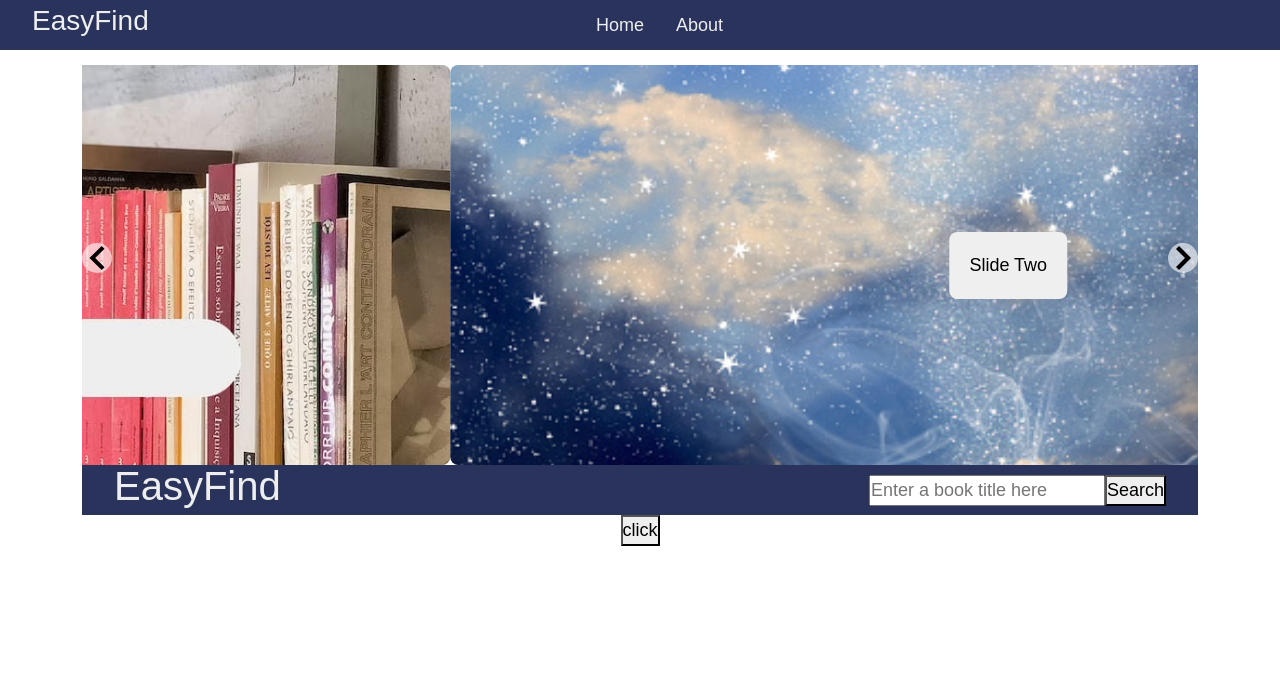
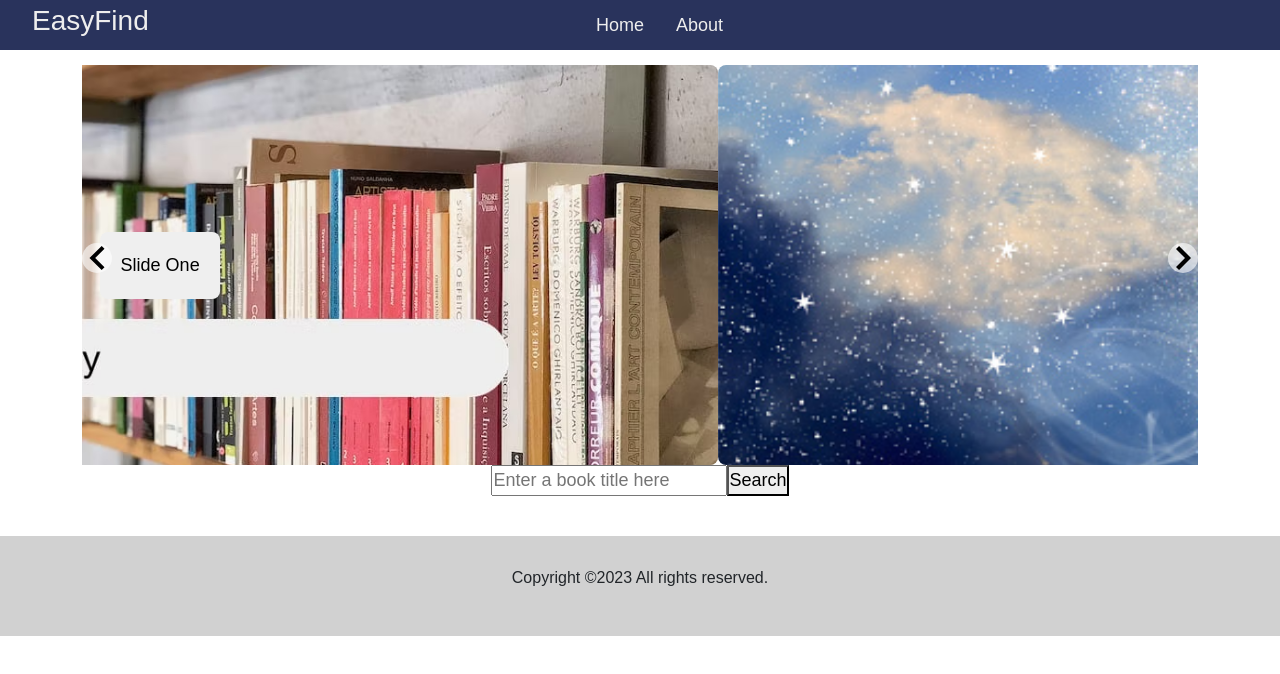
Before and after one commit to vaselisk999/EasyFind, a React (Create React App) app: page / in a window 1280 px wide. Shown: the top 674 px of the page. Built offline with nearby package versions, Linux system fonts and the light colour scheme.

Commit message:
fixed Api and searchbar

```diff
--- a/src/api/index.js
+++ b/src/api/index.js
@@ -1 +1,17 @@
-//using google API
+import axios from 'axios';
+const API_key = "AIzaSyBHjWHoinFLiY5XsV8Hze0Zvz-oZ9rrl5k";
+
+// Function to get volumes data from googleapis API
+const getBooksData = async (searchTerm, callback) => {
+    try {
+        const response = await axios.get(`https://www.googleapis.com/books/v1/volumes?q=${searchTerm}&api-key=${API_key}`)
+        console.log(response, "response")
+        callback(response.data);
+    } catch (error) {
+        console.log(error);
+    }
+}
+
+export  {
+    getBooksData
+}
--- a/src/components/BookComponent/index.js
+++ b/src/components/BookComponent/index.js
@@ -2,6 +2,8 @@ import React from "react";
 import './style.css';
 
 export default function BookComponent({ volumeInfo }) {
+
+    console.log(volumeInfo)
     //cards destructed data
     const { authors, categories, title, imageLinks } = volumeInfo;
 
@@ -25,7 +27,7 @@ export default function BookComponent({ volumeInfo }) {
                     <span>add to wishlist</span>
                 </a>
             </div>
-            <p>{categories.join('')}</p>
+            {/* <p>{categories.join('')}</p> */}
             <hr />
             <h6>{title}</h6>
             <i>by: {authors}</i>
--- a/src/components/BooksListComponent/index.js
+++ b/src/components/BooksListComponent/index.js
@@ -4,39 +4,49 @@ import BookComponent from './../BookComponent';
 import { animated, useTrail } from '@react-spring/web'
 import data from './../../utils/data.json';
 
-export default function BooksListComponent({ triggered }) {
-    const [books, setBooks] = useState(data.items);
+export default function BooksListComponent({ books }) {
+    const [items, setItems] = useState([]);
 
     // use Tril hook automatically orchestrates the springs to stagger one after the other.
-    const [trail, api] = useTrail(books.length, () => ({ x: 0, y: 100, opacity: 0 }))
+    // const [trail, api] = useTrail(books.length? books.items.length: 0, () => ({ x: 0, y: 100, opacity: 0 }))
+
 
     useEffect(() => {
-        triggereEventListener();
-    }, [triggered])
+        console.log(books.items)
+        setItems(books.items)
+        // triggereEventListener();
+    })
 
     // ToDo should be refactored
     // click event listener
-    const triggereEventListener = () => {
-        if (triggered) {
-            api.start({ x: 0, y: 0, opacity: 1 })
-        } else {
-            // api.start({ x: 0, y: 800, opacity: 0 })
-        }
-    }
+    // const triggereEventListener = (items) => {
+    //     if (items) {
+    //         api.start({ x: 0, y: 0, opacity: 1 })
+    //     } else {
+    //         // api.start({ x: 0, y: 800, opacity: 0 })
+    //     }
+    // }
 
     return (
         <section className="books-list-wrapper">
             <div className="books-list-conteiner">
-                {
-                    trail.map((style, index) => {
+                {/* {
+                    trail ? trail.map((style, index) => {
                         return (
                             <Fragment key={index}>
                                 <animated.div style={style}>
-                                    <BookComponent  {...books[index]} />
+                                    <BookComponent  {...books.items[index]} />
                                 </animated.div>
                             </Fragment>
                         )
-                    })
+                    }) : null
+                } */}
+                {
+                    items? items.map((val, key)=>{
+                        return(
+                            <BookComponent  {...val} />
+                        )
+                    }): null
                 }
             </div>
         </section>
--- a/src/components/HomePageComponent/index.js
+++ b/src/components/HomePageComponent/index.js
@@ -1,17 +1,40 @@
 import React, { useState } from "react";
 import BooksListComponent from './../BooksListComponent';
 import SearchComponent from "./../SearchComponent/SearchBar.js";
+import { getBooksData } from './../../api'
 import Slide from './Slide'
 
 
 const HomePageComponent = () => {
-  const [trigger, settriggered] = useState(false);
+  const [search, setSearch] = useState('');
+  const [books, setBooks] = useState({});
+
+  const handleFormSubmit = event => {
+    event.preventDefault();
+    if (!search) {
+      return;
+    }
+
+    getBooksData(search, function (data) {
+      // console.log(data);
+      setBooks(data)
+    });
+
+  }
+
+  const handleInputChange = event => {
+    setSearch(event.target.value);
+  }
+
   return (
     <div className="container-sm content-fluent">
       <Slide />
-      <SearchComponent />
-      <button onClick={() => settriggered(state => !state)}>click</button>
-      <BooksListComponent triggered={trigger} />
+      <SearchComponent
+        handleFormSubmit={handleFormSubmit}
+        handleInputChange={handleInputChange}
+        results={search}
+      />
+      <BooksListComponent books={books}/>
     </div>
   );
 };
--- a/src/components/SearchComponent/SearchBar.js
+++ b/src/components/SearchComponent/SearchBar.js
@@ -1,69 +1,18 @@
 import React from 'react'
-import axios from 'axios'
-// import BookComponent from './../BookComponent';
 import './SearchBar.css';
 
-
-
-class SearchBar extends React.Component {
-    state = {
-        bookslist: [],
-        input: ''
-    };
-
-    search = event => {
-        if (!this.state.searchTerm) {
-            this.setState({
-                booksList: [],
-            });
-            return;
-        }
-        axios
-            .get(
-                `https://www.googleapis.com/books/v1/volumes?q=${this.state.searchTerm}&key=AIzaSyBHjWHoinFLiY5XsV8Hze0Zvz-oZ9rrl5k`
-            )
-            .then(res => res.data)
-            .then(res => {
-                // console.log(res.items);
-                if (!res.items) {
-                    this.setState({ booksList: [] });
-                    return;
-                }
-
-                const booksList = res.items.map(book => {
-                    return { id: book.id, ...book.volumeInfo };
-                });
-
-                this.setState({
-                    booksList
-                });
-            });
-    };
-
-    handleChange = event => {
-        this.setState({
-            searchTerm: event.target.value
-        });
-    };
-
-    render() {
-        const { booksList } = this.state;
-            return (
-                <div className="App">
-                    <header className="App-header">
-                        <h1>EasyFind</h1>
-
-                        <form>
-                            <input type="text"
-                                placeholder="Enter a book title here"
-                            />
-                            <button className="myButton" type="submit">Search</button>
-                        </form>
-                    </header>
-
-                </div>
-            );
-    }
+export default function SearchBar(props) {
+    return (
+        <>
+            <form>
+                <input
+                    type="text"
+                    value={props.search}
+                    placeholder="Enter a book title here"
+                    onChange={props.handleInputChange}
+                />
+                <button className="myButton" onClick={props.handleFormSubmit} type="submit">Search</button>
+            </form>
+        </>
+    )
 }
-
-export default SearchBar;
```
